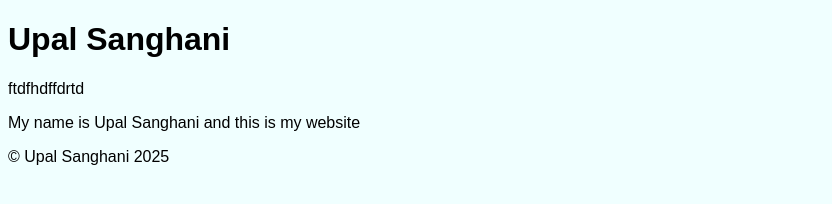
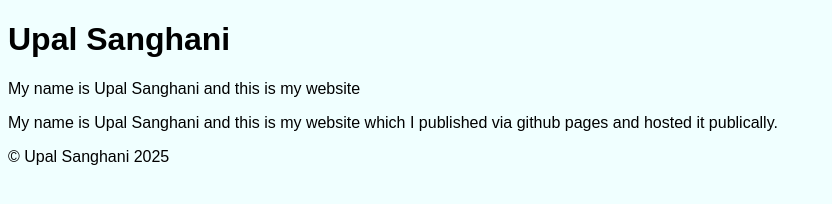
Before and after one commit to Upal01/week4-comp6062, a plain HTML site: page index.html in a window 1280 px wide. Shown: the whole page, without its empty margins (0-832 px from the left). Drawn offline with Linux system fonts and the light colour scheme.

Commit message:
Update index.html

```diff
--- a/index.html
+++ b/index.html
@@ -10,10 +10,10 @@
             </header>
             <main>
                 <p>
-                    ftdfhdffdrtd
+                    My name is Upal Sanghani and this is my website
                     </p>
                 <p>
-                    My name is Upal Sanghani and this is my website
+                    My name is Upal Sanghani and this is my website which I published via github pages and hosted it publically.
                     </p>
                     </main>
                     <footer>
```
